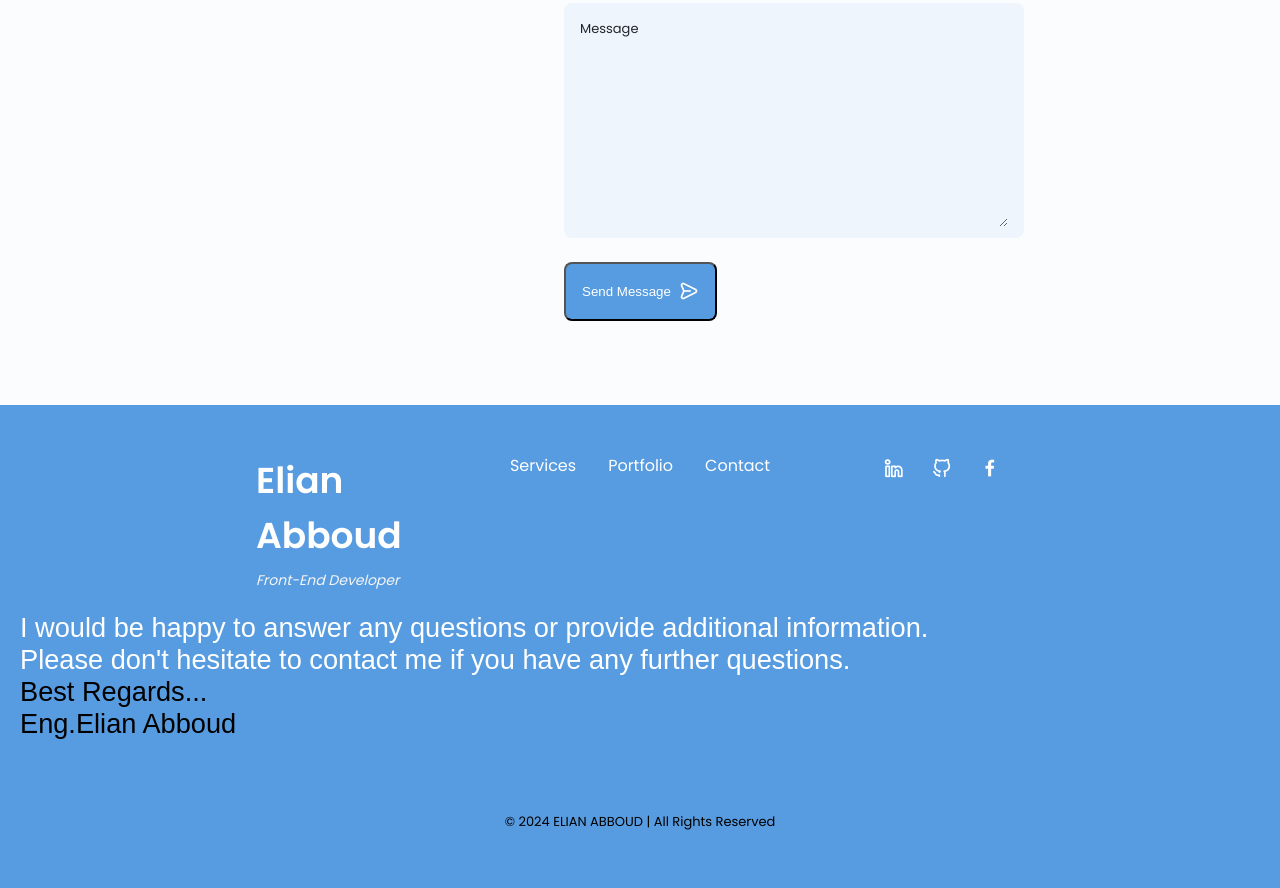
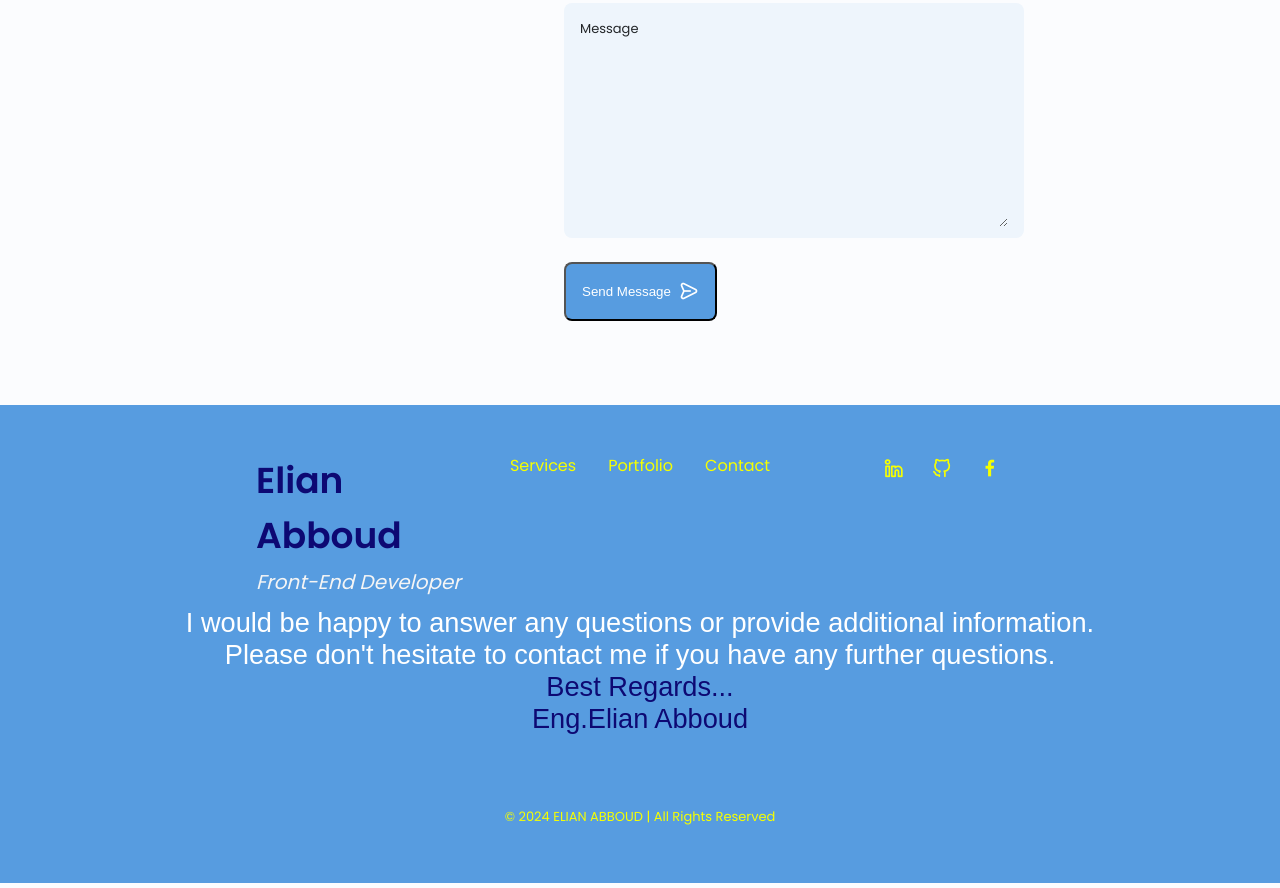
Before and after one commit to Elian-abboud/Responsive_Portfolio, a plain HTML site: page index.html in a window 1280 px wide. Shown: the part 5861-6749 px from the top of the page. Drawn offline with nearby package versions, Linux system fonts and the light colour scheme.

Commit message:
Update index.html

```diff
--- a/index.html
+++ b/index.html
@@ -788,53 +788,56 @@ communication
     </main>
 
     <!--==================== FOOTER ====================-->
-    <footer class="footer">
+     <footer class="footer">
         <div class="footer__bg">
             <div class="footer__container container grid">
                 <div>
-                    <h5 class="footer__title">Elian Abboud</h5>
-                    <span style="color:whitesmoke; font-style: italic;" class="footer__subtitle">Front-End
+                    <h5 class="footer__title" style="color: rgb(13, 9, 115);">Elian Abboud</h5>
+                    <span style="color:whitesmoke; font-style: italic; font-size: 20px;"
+                        class="footer__subtitle">Front-End
                         Developer</span>
                 </div>
 
                 <ul class="footer__links">
                     <li>
-                        <a href="#services" class="footer__link">Services</a>
+                        <a href="#services" class="footer__link" style="color: rgb(246, 255, 0); ">Services</a>
                     </li>
                     <li>
-                        <a href="#portfolio" class="footer__link">Portfolio</a>
+                        <a href="#portfolio" class="footer__link" style="color: rgb(246, 255, 0); ">Portfolio</a>
                     </li>
                     <li>
-                        <a href="#contact" class="footer__link">Contact</a>
+                        <a href="#contact" class="footer__link" style="color: rgb(246, 255, 0); ">Contact</a>
                     </li>
                 </ul>
 
                 <div class="footer__socials">
                     <a href="https://www.linkedin.com/in/elian-abboud/" target="_blank" class="footer__social">
-                        <i class="uil uil-linkedin-alt"></i></a>
+                        <i class="uil uil-linkedin-alt" style="color: rgb(246, 255, 0); "></i></a>
                     </a>
 
                     <a href="https://github.com/Elian-abboud" target="_blank" class="footer__social">
-                        <i class="uil uil-github-alt"></i></a>
+                        <i class="uil uil-github-alt" style="color: rgb(246, 255, 0); "></i></a>
                     </a>
 
                     <a href="https://www.facebook.com/Elian.Abboud7" target="_blank" class="footer__social">
-                        <i class="uil uil-facebook-f"></i>
+                        <i class="uil uil-facebook-f" style="color: rgb(246, 255, 0); "></i>
                     </a>
                 </div>
 
             </div>
             <p style="color: white;
                   font-family:Arial, Helvetica, sans-serif;
-                   font-size: 1.7em; margin: 20px;  ">
+                   font-size: 1.7em; margin: 10px;
+                   text-align: center;  ">
                 I would be happy to answer any questions or provide additional information.<br>
                 Please don't hesitate to contact me if you have any further questions.<br>
-                <span style="color: black;">Best Regards...</span><br>
-                <span style="color: black;">Eng.Elian Abboud</span><br>
+                <span style="color: rgb(13, 9, 115);">Best Regards...</span><br>
+                <span style="color: rgb(13, 9, 115);">Eng.Elian Abboud</span><br>
             </p>
-            <p style="color: black; " class="footer__copy">&copy; 2024 ELIAN ABBOUD | All Rights Reserved</p>
+            <p style="color: rgb(246, 255, 0); " class="footer__copy">&copy; 2024 ELIAN ABBOUD | All Rights Reserved</p>
         </div>
     </footer>
+
 
 
     <!--==================== SCROLL TOP ====================-->
```
